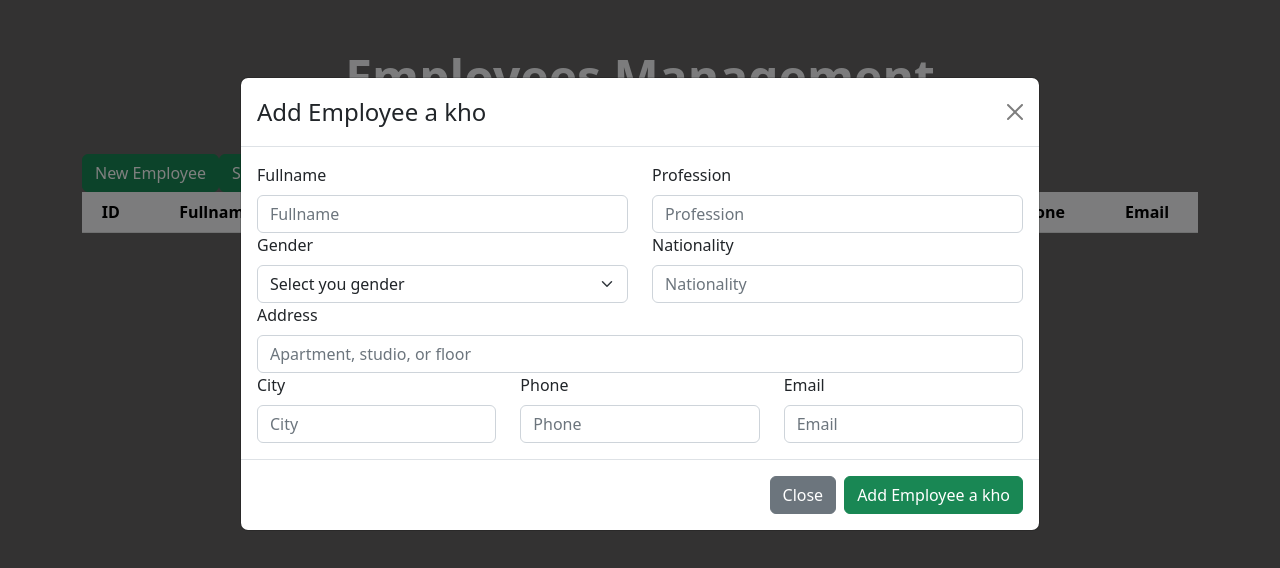
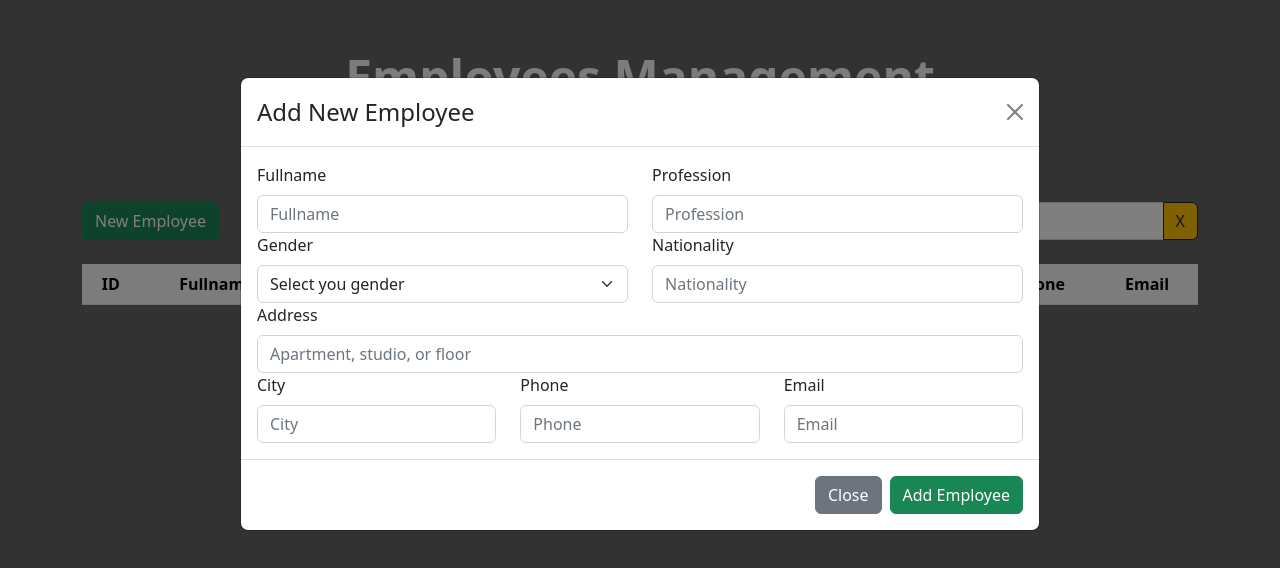
Before and after one commit to benz-hammou/WebDevApr2023, a React (Create React App) app in the folder Reactjs/employee/: page / in a window 1280 px wide. Both pictures are taken after a click on the button "New Employee". Shown: the top 568 px of the page. Built offline with nearby package versions, Linux system fonts and the light colour scheme.

Commit message:
finish all functionality

```diff
--- a/Reactjs/employee/src/App.js
+++ b/Reactjs/employee/src/App.js
@@ -1,8 +1,7 @@
-import React, { useEffect, useState } from "react";
 import { BrowserRouter, Routes, Route } from "react-router-dom";
 import { Container, Row } from "react-bootstrap";
 import DisplayEmployee from "./components/displayEmployee";
-import { ToastContainer, toast } from "react-toastify";
+import { ToastContainer} from "react-toastify";
 import "react-toastify/dist/ReactToastify.css";
 
 
--- a/Reactjs/employee/src/components/FormEmployee.js
+++ b/Reactjs/employee/src/components/FormEmployee.js
@@ -9,7 +9,7 @@ const EmployeeForm = ({ onValChange, employee, onFormSubmit, handleClose }) => {
     <>
       <Modal.Header closeButton>
         <Modal.Title>
-          {isEditting ? "Edit Employee" : "Add Employee a kho"}
+          {isEditting ? `Edit employee with ID: ${employee.id}`: "Add New Employee"}
         </Modal.Title>
       </Modal.Header>
       <Modal.Body>
@@ -144,8 +144,8 @@ const EmployeeForm = ({ onValChange, employee, onFormSubmit, handleClose }) => {
         <Button variant="secondary" onClick={handleClose}>
           Close
         </Button>
-        <Button variant="success" onClick={onFormSubmit}>
-          {isEditting ? "Edit Employee" : "Add Employee a kho"}
+        <Button variant={isEditting ? "info" : "success"} onClick={onFormSubmit}>
+          {isEditting ? "Save Changes" : "Add Employee"}
         </Button>
       </Modal.Footer>
     </>
--- a/Reactjs/employee/src/components/displayEmployee.js
+++ b/Reactjs/employee/src/components/displayEmployee.js
@@ -1,8 +1,10 @@
 import { useEffect, useState } from "react";
 import Header from "./header";
 import Button from "react-bootstrap/Button";
-import { successToast } from "./toast";
+import { successToast, errorToast, modifyToast } from "./toast";
 import CustomModal from "./Modal";
+import SearchEmployee from "./searchEmployee";
+import { Container, Row, Col } from "react-bootstrap";
 
 const DisplayEmployee = () => {
   const getSavedTable = () => {
@@ -15,8 +17,20 @@ const DisplayEmployee = () => {
   const [searchResult, setSearchResult] = useState([]);
   const [modalType, setModalType] = useState(null);
   const [employeeToDelete, setEmployeeToDelete] = useState(null);
-  const handleClose = () => setShowModal(false);
 
+  const handleClose = () => {
+    setShowModal(false);
+    setEmployee({
+      fullname: "",
+      profession: "",
+      gender: "",
+      nationality: "",
+      address: "",
+      city: "",
+      phone: "",
+      email: "",
+    });
+  };
   const handleShow = (type) => {
     setShowModal(true);
     setModalType(type);
@@ -47,25 +61,32 @@ const DisplayEmployee = () => {
       ...employee,
       [e.target.name]: e.target.value,
     });
+    console.log("valChange");
+  };
+
+  const isInputFormEmpty = (inputForm) => {
+    for (let prop in inputForm) {
+      if (inputForm[prop] === "") {
+        return true;
+      }
+    }
+    return false;
   };
 
   const onFormSubmit = (e) => {
     e.preventDefault();
     const hasToCreateEmployee = !employee.id;
+    const verifyInputFormEmpty = isInputFormEmpty(employee);
+
     if (hasToCreateEmployee) {
+      if (!verifyInputFormEmpty) {
         setEmployees([
           ...employees,
-        { id: crypto.randomUUID().split("-")[0].substring(0, 4), ...employee },
+          {
+            id: crypto.randomUUID().split("-")[0].substring(0, 4),
+            ...employee,
+          },
         ]);
-    } else {
-      const updatedEmployees = employees.map((employeeAlreadyInList) => {
-        if (employeeAlreadyInList.id === employee.id) {
-          return employee;
-        }
-        return employeeAlreadyInList;
-      });
-      setEmployees(updatedEmployees);
-    }
 
         setEmployee({
           fullname: "",
@@ -77,10 +98,37 @@ const DisplayEmployee = () => {
           phone: "",
           email: "",
         });
+
         handleClose();
         successToast({ message: "New employer added !", autoClose: 3000 });
-    //   setEmployees(employees.sort((a, b) => a.id - b.id))
-    // errorToast({ message: "Please complete all the inputs !" });
+      } else {
+        errorToast({
+          message: "Please complete all the inputs !",
+          autoClose: 3000,
+        });
+      }
+    } else {
+      const updatedEmployees = employees.map((employeeAlreadyInList) => {
+        if (employeeAlreadyInList.id === employee.id) {
+          return employee;
+        }
+        return employeeAlreadyInList;
+      });
+      if (!verifyInputFormEmpty) {
+        const idOfEmployee = employee.id;
+        setEmployees(updatedEmployees);
+        handleClose();
+        modifyToast({
+          message: `The employee with ID:${idOfEmployee} has been modified!`,
+          autoClose: 3000,
+        });
+      } else {
+        errorToast({
+          message: "Please complete all the inputs !",
+          autoClose: 3000,
+        });
+      }
+    }
   };
 
   const deleteEmployee = () => {
@@ -92,20 +140,21 @@ const DisplayEmployee = () => {
     handleClose();
   };
 
-  //   console.log(employees[0].id);
-
   return (
     <div>
       <Header />
+      <div className="d-flex justify-content-between pt-5 pb-4">
         <Button variant="success" onClick={() => handleShow("new")}>
           New Employee
         </Button>
-      <Button variant="success" onClick={() => handleShow("search")}>
-        Search Employee
-      </Button>
-      <Button variant="warning" onClick={clearSearchResult}>
-        Actualize Table
-      </Button>
+
+        <SearchEmployee
+          clearSearchResult={clearSearchResult}
+          employees={employees}
+          setSearchResult={setSearchResult}
+        />
+      </div>
+
       <CustomModal
         showModal={showModal}
         handleClose={handleClose}
@@ -149,6 +198,7 @@ const DisplayEmployee = () => {
                     email,
                   } = data;
                   return (
+                    <div>
                     <tr className="centered" key={index++}>
                       <td>{id}</td>
                       <td>{fullname}</td>
@@ -160,6 +210,28 @@ const DisplayEmployee = () => {
                       <td>{phone}</td>
                       <td>{email}</td>
                     </tr>
+                    <Button
+                        className="bg-info"
+                        variant="info"
+                        onClick={() => {
+                          setEmployee(data);
+                          handleShow("modify");
+                        }}
+                      >
+                        M
+                      </Button>
+
+                      <Button
+                        className="remove-btn text-dark"
+                        variant="danger"
+                        onClick={() => {
+                          handleShow("remove");
+                          setEmployeeToDelete(data);
+                        }}
+                      >
+                        R
+                      </Button>
+                      </div>
                   );
                 })
               : employees.map((data, index) => {
@@ -175,11 +247,7 @@ const DisplayEmployee = () => {
                     email,
                   } = data;
                   return (
-                    <tr
-                      //   onClick={()=>handleEvent(index)}
-                      className="centered"
-                      key={index++}
-                    >
+                    <tr className="centered" key={index++}>
                       <td>{id}</td>
                       <td>{fullname}</td>
                       <td>{profession}</td>
@@ -190,14 +258,14 @@ const DisplayEmployee = () => {
                       <td>{phone}</td>
                       <td>{email}</td>
                       <Button
-                        className="bg-warning"
-                        variant="warning"
+                        className="bg-info"
+                        variant="info"
                         onClick={() => {
                           setEmployee(data);
                           handleShow("modify");
                         }}
                       >
-                        Modify Employee
+                        M
                       </Button>
 
                       <Button
@@ -208,7 +276,7 @@ const DisplayEmployee = () => {
                           setEmployeeToDelete(data);
                         }}
                       >
-                        Remove Employee
+                        R
                       </Button>
                     </tr>
                   );
--- a/Reactjs/employee/src/components/searchEmployee.js
+++ b/Reactjs/employee/src/components/searchEmployee.js
@@ -1,9 +1,9 @@
 import React from "react";
 import Button from "react-bootstrap/Button";
 import Form from "react-bootstrap/Form";
-import Modal from "react-bootstrap/Modal";
+import InputGroup from "react-bootstrap/InputGroup";
 
-function SearchEmployee({ handleClose, employees, setSearchResult }) {
+function SearchEmployee({ employees, setSearchResult, clearSearchResult }) {
   const handleFilter = (e) => {
     const input = e.target.value;
     const filteredData = employees.filter((employee) =>
@@ -13,29 +13,21 @@ function SearchEmployee({ handleClose, employees, setSearchResult }) {
   };
 
   return (
-    <>
-      <Modal.Header closeButton>
-        <Modal.Title>Search Employee</Modal.Title>
-      </Modal.Header>
-      <Modal.Body>
-        <Form>
-          <Form.Group className="mb-3" controlId="exampleForm.ControlInput1">
-            <Form.Label>Employee fullname</Form.Label>
-            <Form.Control
-              onChange={handleFilter}
-              type="text"
-              placeholder="John Doe"
-              autoFocus
-            />
-          </Form.Group>
-        </Form>
-      </Modal.Body>
-      <Modal.Footer>
-        <Button variant="secondary" onClick={handleClose}>
-          Close
+
+      <InputGroup className="w-50" >
+        <Form.Control
+          placeholder="Search Employee by Fullname"
+          aria-describedby="basic-addon2"
+          onChange={handleFilter}
+          type="text"
+
+          autoFocus
+        />
+        <Button className="bg-warning" variant="outline-dark" id="button-addon2" onClick={clearSearchResult}>
+          X
         </Button>
-      </Modal.Footer>
-    </>
+      </InputGroup>
+
   );
 }
 
--- a/Reactjs/employee/src/components/toast/index.js
+++ b/Reactjs/employee/src/components/toast/index.js
@@ -13,3 +13,9 @@ export const successToast = ({ message, autoClose = 1000 }) => {
     autoClose,
   });
 };
+export const modifyToast = ({ message, autoClose = 1000 }) => {
+  toast.info(message, {
+    position: toast.POSITION.TOP_LEFT,
+    autoClose,
+  });
+};
```
Also changed, not shown: Reactjs/employee/src/components/modifyEmployee.js (+0 -8 lines). Lines whose indentation alone changed are shown as unchanged.
